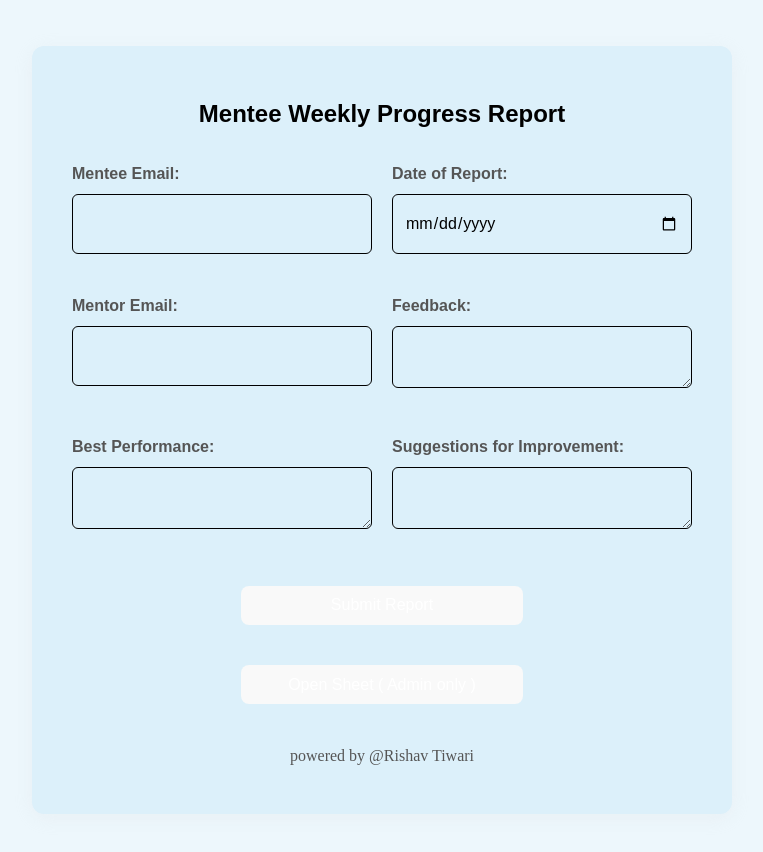
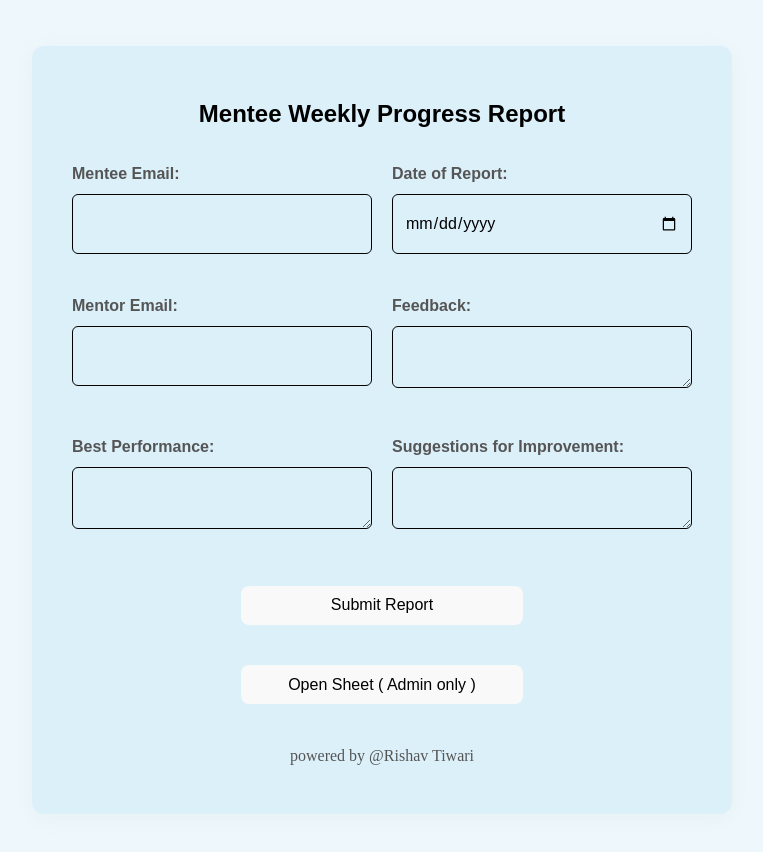
Before and after one commit to rishavtiwari22/mentor-feedback, a React (Vite) app: page / in a window 1280 px wide. Shown: the top 852 px of the page, without its empty margins (258-1021 px from the left). Built offline with nearby package versions, Linux system fonts and the light colour scheme.

Commit message:
Update MentorReportForm.css

```diff
--- a/src/MentorReportForm.css
+++ b/src/MentorReportForm.css
@@ -93,8 +93,8 @@ textarea:focus {
 
 
 button {
-  background-color: rgb(24, 162, 255);
-  color: white;
+  background-color: green;
+  color: black;
   border: none;
   padding: 12px 0px 0px 20px;
   border-radius: 6px;
```
